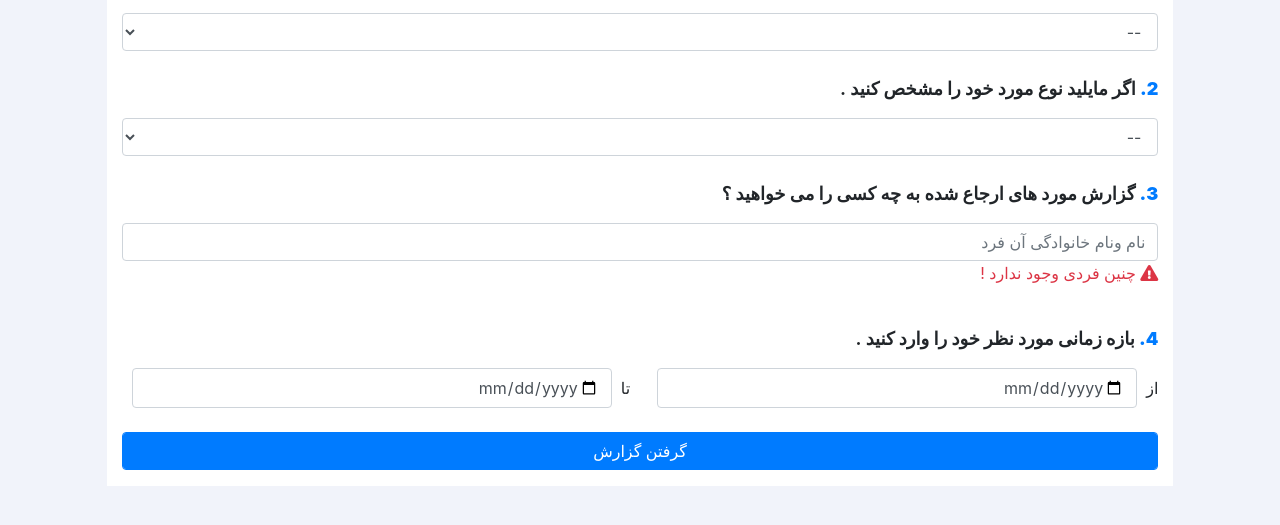
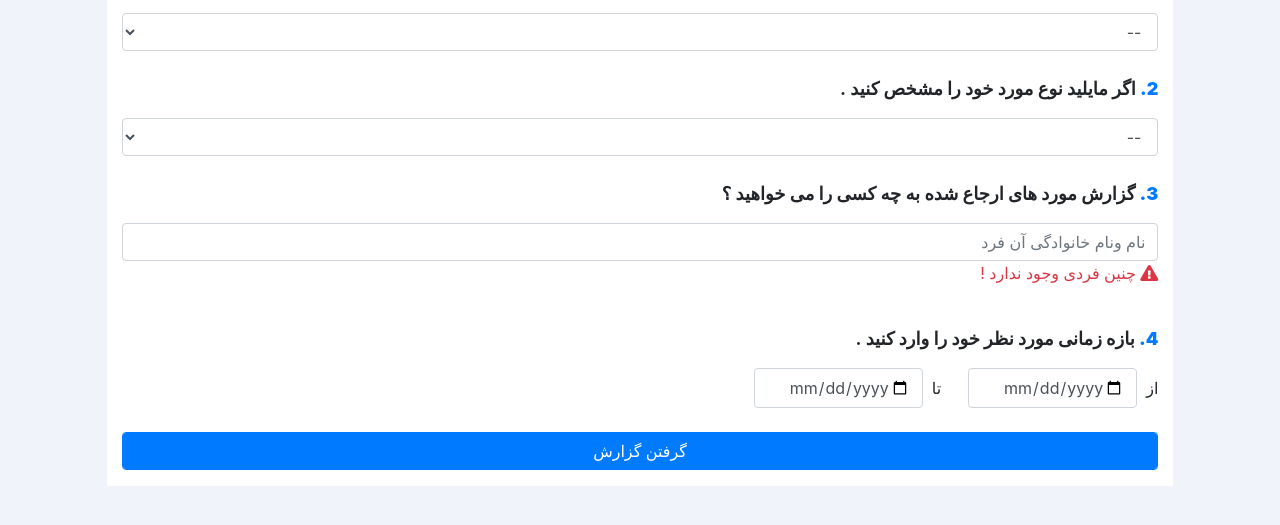
Before and after one commit to MasoumehKouhestani/IEProject, a website: page src/ten.html in a window 1280 px wide. Shown: the part 217-742 px from the top of the page. Drawn offline with Linux system fonts and the light colour scheme.

Commit message:
links added

```diff
--- a/src/ten.html
+++ b/src/ten.html
@@ -193,10 +193,10 @@
           .</p>
         <div class="form-inline  ">
           از
-          &nbsp;    <input class="form-control text-right " type="date" name="startdate"  placeholder="تاریخ شروع" style="width: 30rem">
+          &nbsp;    <input class="form-control text-right " type="date" name="startdate"  placeholder="تاریخ شروع" style="">
           &nbsp;    &nbsp;    &nbsp;
           تا
-          &nbsp;    <input class="form-control text-right " type="date" name=" finishdate"  placeholder="تاریخ شروع" style="width: 30rem">
+          &nbsp;    <input class="form-control text-right " type="date" name=" finishdate"  placeholder="تاریخ شروع" style="">
         </div>
         <br>
         <input type="submit" class="form-control btn btn-primary" value="گرفتن گزارش ">
```
Also changed, not shown: README.md.
